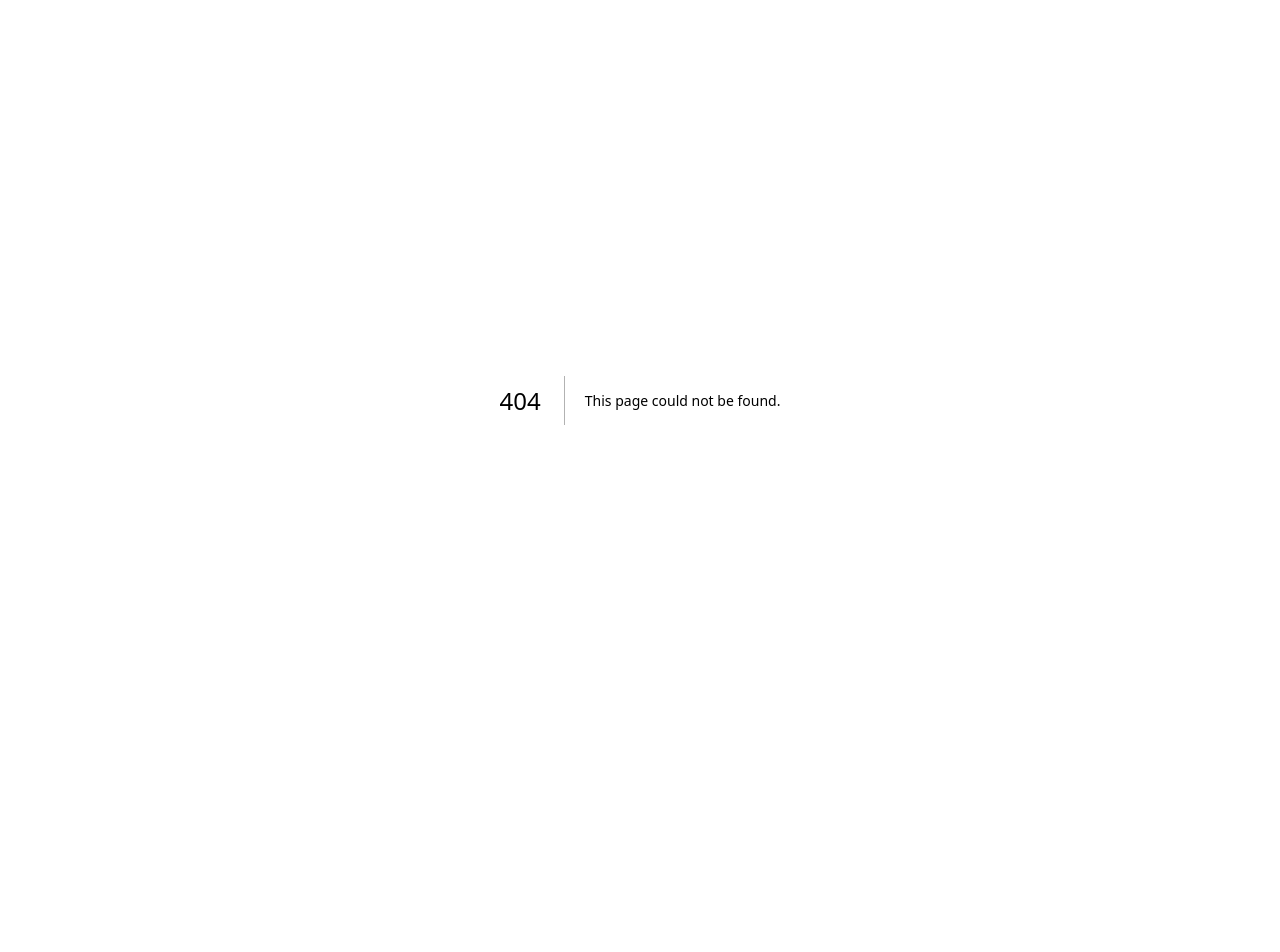
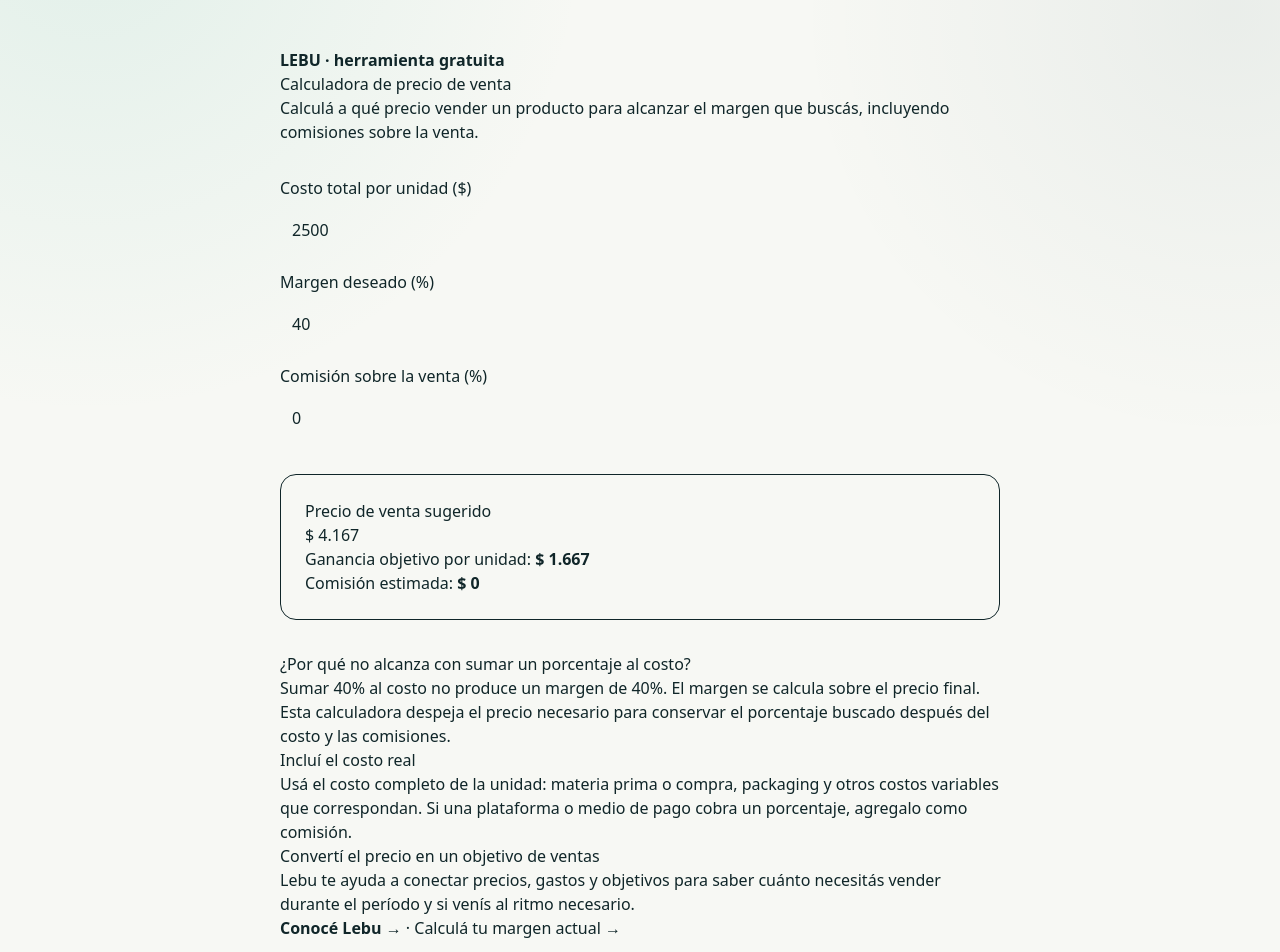
Before and after one commit to MatiLencina97/lebu-business-guidance, a Next.js app: page /calculadora-precio-venta in a window 1280 px wide. Before the commit this address had no page. Shown: the top 952 px of the page. Before the commit the page ends 800 px from the top, so only its background shows below. Built offline with nearby package versions, Linux system fonts and the light colour scheme.

Commit message:
feat(seo): add selling price calculator

```diff
--- /dev/null
+++ b/src/app/calculadora-precio-venta/page.tsx
@@ -0,0 +1,44 @@
+"use client";
+
+import { useMemo, useState } from "react";
+
+const money = new Intl.NumberFormat("es-AR", { style: "currency", currency: "ARS", maximumFractionDigits: 0 });
+
+export default function PrecioVentaPage() {
+  const [costo, setCosto] = useState(2500);
+  const [margen, setMargen] = useState(40);
+  const [comision, setComision] = useState(0);
+  const r = useMemo(() => {
+    const c = Math.max(0, costo);
+    const m = Math.min(99, Math.max(0, margen)) / 100;
+    const fee = Math.min(99, Math.max(0, comision)) / 100;
+    const precio = c / Math.max(0.01, 1 - m - fee);
+    return { precio, ganancia: precio * m, comisionPesos: precio * fee };
+  }, [costo, margen, comision]);
+
+  return <main style={{maxWidth:760,margin:"0 auto",padding:"48px 20px",fontFamily:"system-ui"}}>
+    <p style={{fontWeight:700}}>LEBU · herramienta gratuita</p>
+    <h1>Calculadora de precio de venta</h1>
+    <p>Calculá a qué precio vender un producto para alcanzar el margen que buscás, incluyendo comisiones sobre la venta.</p>
+    <section style={{display:"grid",gap:16,marginTop:32}}>
+      <label>Costo total por unidad ($)<input aria-label="Costo total por unidad" type="number" min="0" value={costo} onChange={e=>setCosto(Number(e.target.value))} style={{display:"block",width:"100%",padding:12,marginTop:6}} /></label>
+      <label>Margen deseado (%)<input aria-label="Margen deseado" type="number" min="0" max="99" value={margen} onChange={e=>setMargen(Number(e.target.value))} style={{display:"block",width:"100%",padding:12,marginTop:6}} /></label>
+      <label>Comisión sobre la venta (%)<input aria-label="Comisión sobre la venta" type="number" min="0" max="99" value={comision} onChange={e=>setComision(Number(e.target.value))} style={{display:"block",width:"100%",padding:12,marginTop:6}} /></label>
+    </section>
+    <section style={{marginTop:32,padding:24,border:"1px solid currentColor",borderRadius:16}}>
+      <p>Precio de venta sugerido</p><h2>{money.format(r.precio)}</h2>
+      <p>Ganancia objetivo por unidad: <strong>{money.format(r.ganancia)}</strong></p>
+      <p>Comisión estimada: <strong>{money.format(r.comisionPesos)}</strong></p>
+    </section>
+    <section style={{marginTop:32}}>
+      <h2>¿Por qué no alcanza con sumar un porcentaje al costo?</h2>
+      <p>Sumar 40% al costo no produce un margen de 40%. El margen se calcula sobre el precio final. Esta calculadora despeja el precio necesario para conservar el porcentaje buscado después del costo y las comisiones.</p>
+      <h2>Incluí el costo real</h2>
+      <p>Usá el costo completo de la unidad: materia prima o compra, packaging y otros costos variables que correspondan. Si una plataforma o medio de pago cobra un porcentaje, agregalo como comisión.</p>
+      <h2>Convertí el precio en un objetivo de ventas</h2>
+      <p>Lebu te ayuda a conectar precios, gastos y objetivos para saber cuánto necesitás vender durante el período y si venís al ritmo necesario.</p>
+      <a href="/" style={{fontWeight:700}}>Conocé Lebu →</a><span> · </span><a href="/calculadora-margen-ganancia">Calculá tu margen actual →</a>
+    </section>
+    <p style={{marginTop:40,fontSize:13,opacity:.7}}>Resultado orientativo. No reemplaza asesoramiento contable o financiero.</p>
+  </main>;
+}
```
